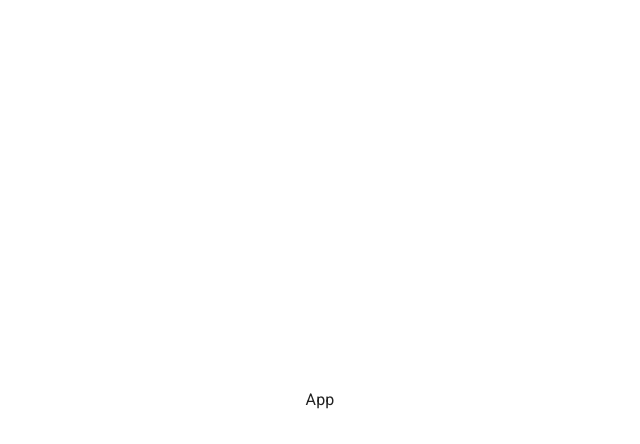
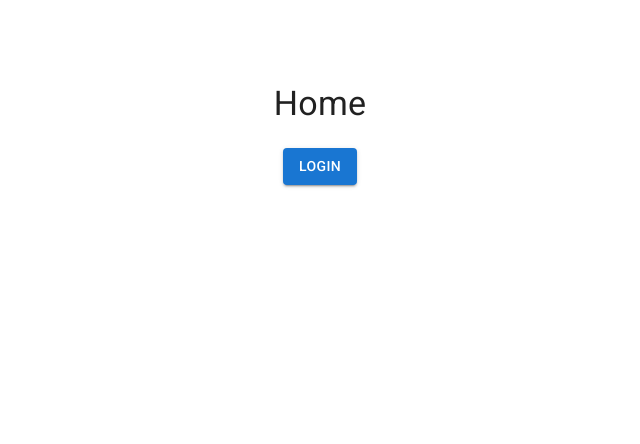
Before and after one commit to StackSurge-WebApp-Group3/StackSurgeRepo, a React (Vite) app in the folder StackSurge-app/: page / in a window 1280 px wide. Shown: the top 444 px of the page, without its empty margins (320-960 px from the left). Built offline with nearby package versions, Linux system fonts and the light colour scheme.

Commit message:
feat: setup routes

```diff
--- a/StackSurge-app/src/App.tsx
+++ b/StackSurge-app/src/App.tsx
@@ -3,13 +3,14 @@ import { CssBaseline, ThemeProvider } from '@mui/material'
 
 import './App.css'
 import theme from './theme'
+import Router from './router/Router'
 
 function App() {
   return (
     <ThemeProvider theme={theme}>
       <CssBaseline />
       <BrowserRouter>
-        <div>App</div>
+        <Router />
       </BrowserRouter>
     </ThemeProvider>
   )
--- /dev/null
+++ b/StackSurge-app/src/components/ScreenContainer.tsx
@@ -0,0 +1,24 @@
+import type { ReactNode } from 'react'
+
+import Container from '@mui/material/Container'
+import type { SxProps, Theme } from '@mui/material'
+
+type ScreenContainerProps = {
+  children: ReactNode
+  sx?: SxProps<Theme>
+}
+
+export function ScreenContainer({ children, sx }: ScreenContainerProps) {
+  return (
+    <Container
+      maxWidth='lg'
+      sx={{
+        minHeight: 'calc(100vh - 69px)',
+        paddingBlock: 6,
+        ...sx,
+      }}
+    >
+      {children}
+    </Container>
+  )
+}
--- /dev/null
+++ b/StackSurge-app/src/pages/AboutUs.tsx
@@ -0,0 +1,16 @@
+import Stack from '@mui/material/Stack'
+import Typography from '@mui/material/Typography'
+
+import { ScreenContainer } from '../components/ScreenContainer'
+
+export function AboutUs() {
+  return (
+    <ScreenContainer>
+      <Stack gap={3} alignItems="center" style={{ width: '100%' }}>
+        <Typography variant="h4" component="h1" sx={{ textAlign: 'center' }}>
+          About Us
+        </Typography>
+      </Stack>
+    </ScreenContainer>
+  )
+}
--- /dev/null
+++ b/StackSurge-app/src/pages/EventDetails.tsx
@@ -0,0 +1,16 @@
+import Stack from '@mui/material/Stack'
+import Typography from '@mui/material/Typography'
+
+import { ScreenContainer } from '../components/ScreenContainer'
+
+export function EventDetails() {
+  return (
+    <ScreenContainer>
+      <Stack gap={3} alignItems="center" style={{ width: '100%' }}>
+        <Typography variant="h4" component="h1" sx={{ textAlign: 'center' }}>
+          About Us
+        </Typography>
+      </Stack>
+    </ScreenContainer>
+  )
+}
--- /dev/null
+++ b/StackSurge-app/src/pages/Events.tsx
@@ -0,0 +1,16 @@
+import Stack from '@mui/material/Stack'
+import Typography from '@mui/material/Typography'
+
+import { ScreenContainer } from '../components/ScreenContainer'
+
+export function Events() {
+  return (
+    <ScreenContainer>
+      <Stack gap={3} alignItems="center" style={{ width: '100%' }}>
+        <Typography variant="h4" component="h1" sx={{ textAlign: 'center' }}>
+          Events
+        </Typography>
+      </Stack>
+    </ScreenContainer>
+  )
+}
--- /dev/null
+++ b/StackSurge-app/src/pages/Home.tsx
@@ -0,0 +1,31 @@
+import { useNavigate } from 'react-router-dom'
+
+import Button from '@mui/material/Button'
+import Stack from '@mui/material/Stack'
+import Typography from '@mui/material/Typography'
+
+import { AppPath } from '../router/routes'
+import { ScreenContainer } from '../components/ScreenContainer'
+
+export function Home() {
+  const navigate = useNavigate()
+
+  return (
+    <ScreenContainer>
+      <Stack gap={3} alignItems="center" style={{ width: '100%' }}>
+        <Typography variant="h4" component="h1" sx={{ textAlign: 'center' }}>
+          Home
+        </Typography>
+        <Button
+          variant="contained"
+          color="primary"
+          onClick={() => {
+            navigate(AppPath.Login);
+          }}
+        >
+          Login
+        </Button>
+      </Stack>
+    </ScreenContainer>
+  )
+}
--- /dev/null
+++ b/StackSurge-app/src/pages/Login.tsx
@@ -0,0 +1,16 @@
+import Stack from '@mui/material/Stack'
+import Typography from '@mui/material/Typography'
+
+import { ScreenContainer } from '../components/ScreenContainer'
+
+export function Login() {
+  return (
+    <ScreenContainer>
+      <Stack gap={3} alignItems="center" style={{ width: '100%' }}>
+        <Typography variant="h4" component="h1" sx={{ textAlign: 'center' }}>
+          Login
+        </Typography>
+      </Stack>
+    </ScreenContainer>
+  )
+}
--- /dev/null
+++ b/StackSurge-app/src/pages/Profile.tsx
@@ -0,0 +1,16 @@
+import Stack from '@mui/material/Stack'
+import Typography from '@mui/material/Typography'
+
+import { ScreenContainer } from '../components/ScreenContainer'
+
+export function Profile() {
+  return (
+    <ScreenContainer>
+      <Stack gap={3} alignItems="center" style={{ width: '100%' }}>
+        <Typography variant="h4" component="h1" sx={{ textAlign: 'center' }}>
+          Profile
+        </Typography>
+      </Stack>
+    </ScreenContainer>
+  )
+}
--- /dev/null
+++ b/StackSurge-app/src/pages/SignUp.tsx
@@ -0,0 +1,16 @@
+import Stack from '@mui/material/Stack'
+import Typography from '@mui/material/Typography'
+
+import { ScreenContainer } from '../components/ScreenContainer'
+
+export function SignUp() {
+  return (
+    <ScreenContainer>
+      <Stack gap={3} alignItems="center" style={{ width: '100%' }}>
+        <Typography variant="h4" component="h1" sx={{ textAlign: 'center' }}>
+          Sign Up
+        </Typography>
+      </Stack>
+    </ScreenContainer>
+  )
+}
--- /dev/null
+++ b/StackSurge-app/src/router/Router.tsx
@@ -0,0 +1,22 @@
+import { Route, Routes } from 'react-router-dom'
+
+import { ROUTES } from './routes'
+
+function Router() {
+  return (
+    <Routes>
+      {ROUTES.map((route) => {
+        const { Component, path } = route
+
+        return (
+          <Route
+            element={<Component />}
+            path={path}
+          />
+        )
+      })}
+    </Routes>
+  )
+}
+
+export default Router
--- /dev/null
+++ b/StackSurge-app/src/router/routes.ts
@@ -0,0 +1,61 @@
+import { Home } from "../pages/Home";
+import { AboutUs } from "../pages/AboutUs";
+import { SignUp } from "../pages/SignUp";
+import { Login } from "../pages/Login";
+import { Events } from "../pages/Events";
+import { EventDetails } from "../pages/EventDetails";
+import { Profile } from "../pages/Profile";
+
+export enum AppPath {
+  Home = "/",
+  AboutUs = "/about-us",
+  SignUp = "/sign-up",
+  Login = "/login",
+  Events = "/events",
+  EventDetails = "/events/:id",
+  Profile = "/profile",
+}
+
+type AppRoute = {
+  title: string;
+  path: AppPath;
+  Component: () => JSX.Element;
+};
+
+export const ROUTES: AppRoute[] = [
+  {
+    title: "Home",
+    path: AppPath.Home,
+    Component: Home,
+  },
+  {
+    title: "About Us",
+    path: AppPath.AboutUs,
+    Component: AboutUs,
+  },
+  {
+    title: "Sign Up",
+    path: AppPath.SignUp,
+    Component: SignUp,
+  },
+  {
+    title: "Login",
+    path: AppPath.Login,
+    Component: Login,
+  },
+  {
+    title: "Events",
+    path: AppPath.Events,
+    Component: Events,
+  },
+  {
+    title: "Event Details",
+    path: AppPath.EventDetails,
+    Component: EventDetails,
+  },
+  {
+    title: "Profile",
+    path: AppPath.Profile,
+    Component: Profile,
+  },
+];
```
